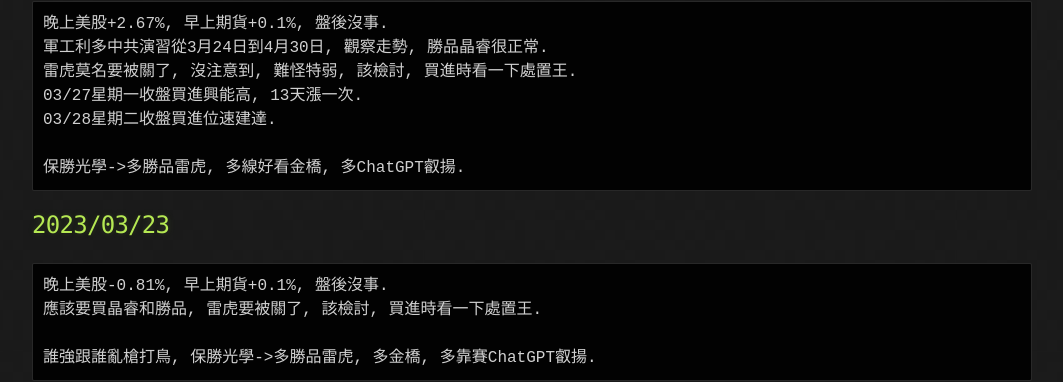
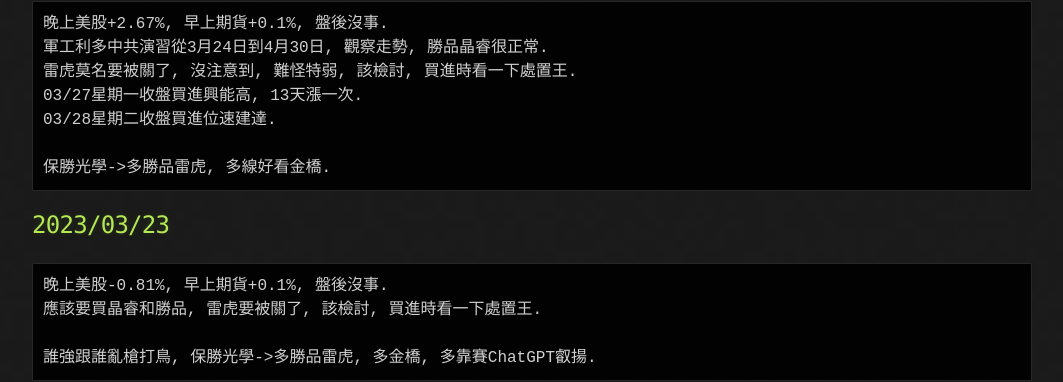
Before and after one commit to lepg5487/Stock_God, a Jekyll site: the page built from index.md, in a window 1280 px wide and 900 px high, scrolled down 468 px. Shown: the part 245-627 px from the top of the window, without its empty margins (108-1171 px from the left). Built offline with Jekyll 4.4.1, drawn with Linux system fonts in a browser that asks for light colours; our own code applies the rules of GitHub Pages for plain Markdown files.

Commit message:
Update index.md

````diff
--- a/index.md
+++ b/index.md
@@ -30,7 +30,7 @@ layout: testlayouts
 03/27星期一收盤買進興能高, 13天漲一次.
 03/28星期二收盤買進位速建達.
 
-保勝光學->多勝品雷虎, 多線好看金橋, 多ChatGPT叡揚.
+保勝光學->多勝品雷虎, 多線好看金橋.
 ```
 
 ## 2023/03/23
````
